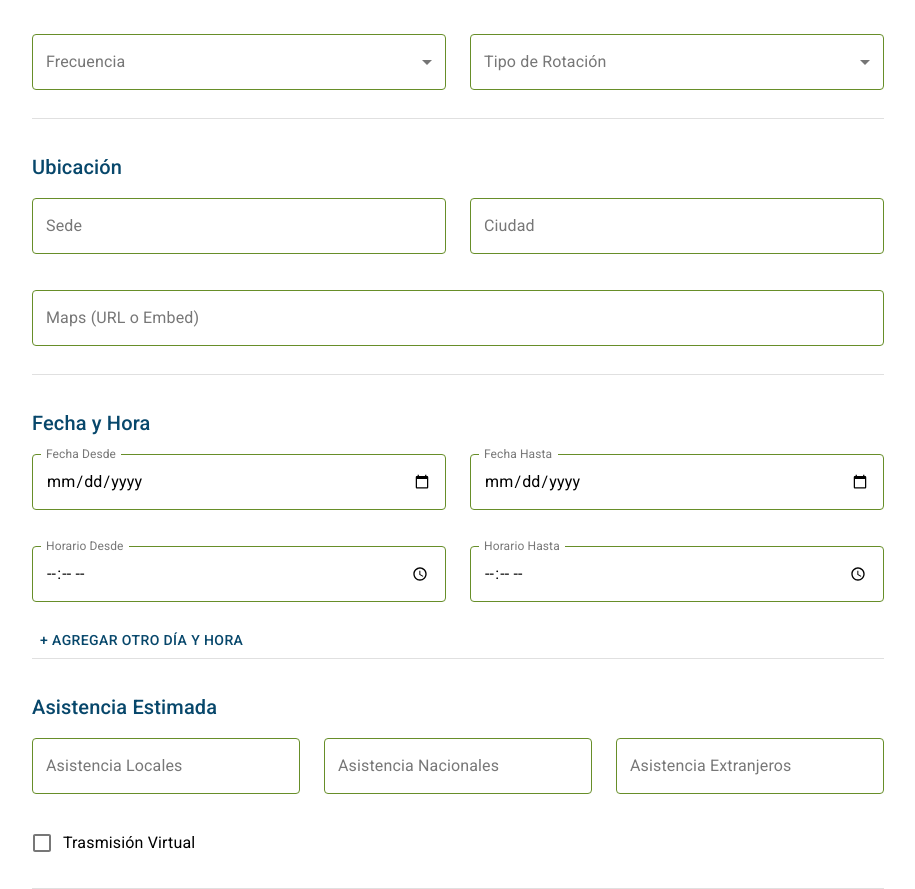
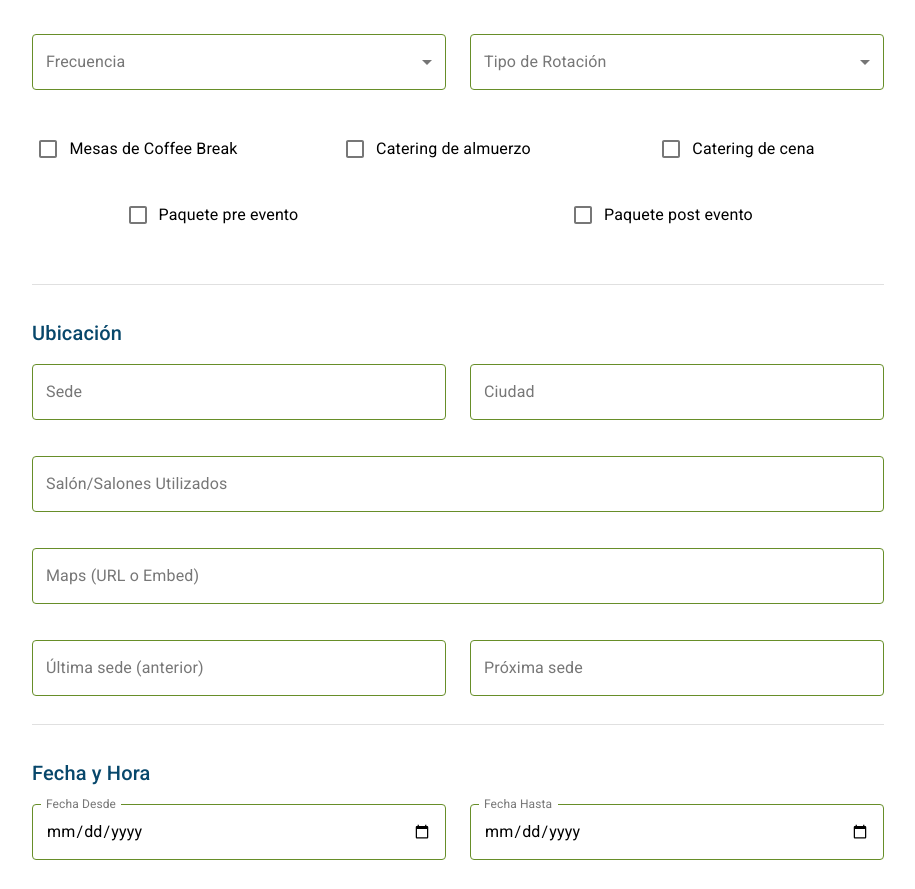
Before and after one commit to MarcosRillo/EATT, a Next.js app: page /dashboard/addEvent in a window 1280 px wide. Shown: the part 564-1453 px from the top of the page, without its empty margins (182-1097 px from the left). Built offline with nearby package versions, Linux system fonts and the light colour scheme.

Commit message:
agregue checkbox biaticos?

```diff
--- a/src/app/dashboard/addEvent/page.jsx
+++ b/src/app/dashboard/addEvent/page.jsx
@@ -36,10 +36,18 @@ function AddEventPage() {
   const [origen, setOrigen] = useState("");
   const [tema, setTema] = useState("");
   const [otroTema, setOtroTema] = useState("");
+  const [mesasCoffeeBreak, setMesasCoffeeBreak] = useState(false);
+  const [cateringAlmuerzo, setCateringAlmuerzo] = useState(false);
+  const [cateringCena, setCateringCena] = useState(false);
+  const [paquetePreEvento, setPaquetePreEvento] = useState(false);
+  const [paquetePostEvento, setPaquetePostEvento] = useState(false);
 
+  const [ultimaSedeAnterior, setUltimaSedeAnterior] = useState("");
+  const [proximaSede, setProximaSede] = useState("");
   const [sede, setSede] = useState("");
   const [ciudad, setCiudad] = useState("");
   const [mapsUrl, setMapsUrl] = useState("");
+  const [salonesUtilizados, setSalonesUtilizados] = useState("");
 
   const [logo, setLogo] = useState(null);
   const [imagen, setImagen] = useState(null);
@@ -53,6 +61,7 @@ function AddEventPage() {
   );
   const [productor, setProductor] = useState("");
   const [webEvento, setWebEvento] = useState("");
+
   const [imagenResponsive, setImagenResponsive] = useState(null);
   const [dateTimes, setDateTimes] = useState([
     { fechaDesde: "", fechaHasta: "", horaDesde: "", horaHasta: "" },
@@ -70,6 +79,8 @@ function AddEventPage() {
       sede,
       ciudad,
       mapsUrl,
+      ultimaSedeAnterior: ultimaSedeAnterior,
+      proximaSede: proximaSede,
       dateTimes: dateTimes.map((dt) => ({
         fechaDesde: dt.fechaDesde,
         fechaHasta: dt.fechaHasta,
@@ -487,6 +498,68 @@ function AddEventPage() {
               </Select>
             </FormControl>
           </Grid>
+          <Grid container spacing={3} mb={3} sx={{ marginTop: "10px", textAlign: "center"}}>
+            <Grid item xs={12} sm={4}>
+              <FormControlLabel
+                control={
+                  <Checkbox
+                    checked={mesasCoffeeBreak}
+                    onChange={(e) => setMesasCoffeeBreak(e.target.checked)}
+                    color="secondary"
+                  />
+                }
+                label="Mesas de Coffee Break"
+              />
+            </Grid>
+            <Grid item xs={12} sm={4}>
+              <FormControlLabel
+                control={
+                  <Checkbox
+                    checked={cateringAlmuerzo}
+                    onChange={(e) => setCateringAlmuerzo(e.target.checked)}
+                    color="secondary"
+                  />
+                }
+                label="Catering de almuerzo"
+              />
+            </Grid>
+            <Grid item xs={12} sm={4}>
+              <FormControlLabel
+                control={
+                  <Checkbox
+                    checked={cateringCena}
+                    onChange={(e) => setCateringCena(e.target.checked)}
+                    color="secondary"
+                  />
+                }
+                label="Catering de cena"
+              />
+            </Grid>
+            <Grid item xs={12} sm={6}>
+              <FormControlLabel
+                control={
+                  <Checkbox
+                    checked={paquetePreEvento}
+                    onChange={(e) => setPaquetePreEvento(e.target.checked)}
+                    color="secondary"
+                  />
+                }
+                label="Paquete pre evento"
+              />
+            </Grid>
+            <Grid item xs={12} sm={6}>
+              <FormControlLabel
+                control={
+                  <Checkbox
+                    checked={paquetePostEvento}
+                    onChange={(e) => setPaquetePostEvento(e.target.checked)}
+                    color="secondary"
+                  />
+                }
+                label="Paquete post evento"
+              />
+            </Grid>
+          </Grid>
         </Grid>
         <Divider sx={{ mb: 4 }} />
         <Typography variant="h6" color="primary" gutterBottom sx={{ mt: 3 }}>
@@ -511,10 +584,34 @@ function AddEventPage() {
           </Grid>
           <Grid item xs={12}>
             <TextField
+              label="Salón/Salones Utilizados"
+              variant="outlined"
+              value={salonesUtilizados}
+              onChange={(e) => setSalonesUtilizados(e.target.value)}
+            />
+          </Grid>
+          <Grid item xs={12}>
+            <TextField
               label="Maps (URL o Embed)"
               variant="outlined"
               value={mapsUrl}
               onChange={(e) => setMapsUrl(e.target.value)}
+            />
+          </Grid>
+          <Grid item xs={12} sm={6}>
+            <TextField
+              label="Última sede (anterior)"
+              variant="outlined"
+              value={ultimaSedeAnterior}
+              onChange={(e) => setUltimaSedeAnterior(e.target.value)}
+            />
+          </Grid>
+          <Grid item xs={12} sm={6}>
+            <TextField
+              label="Próxima sede"
+              variant="outlined"
+              value={proximaSede}
+              onChange={(e) => setProximaSede(e.target.value)}
             />
           </Grid>
         </Grid>
```
